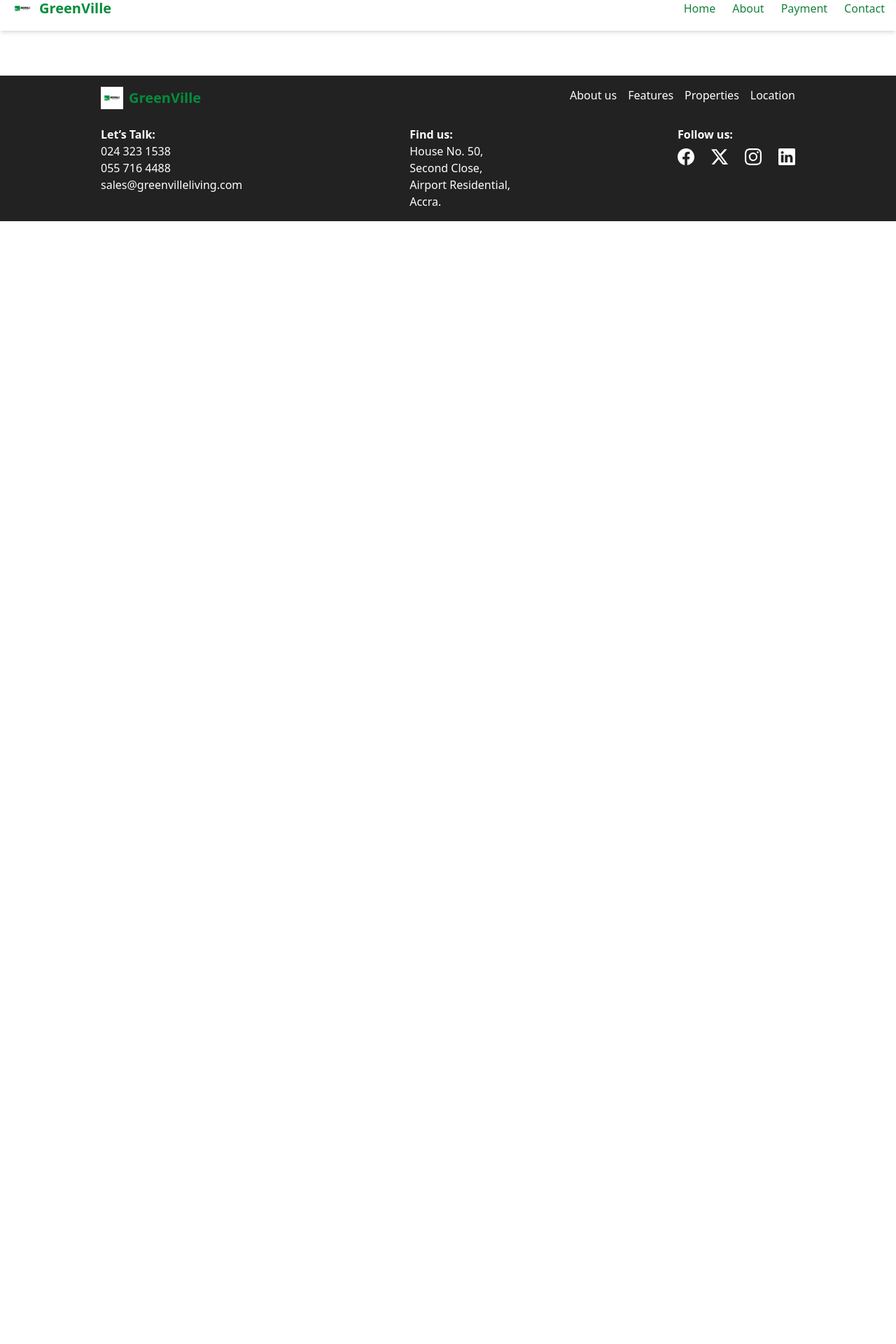
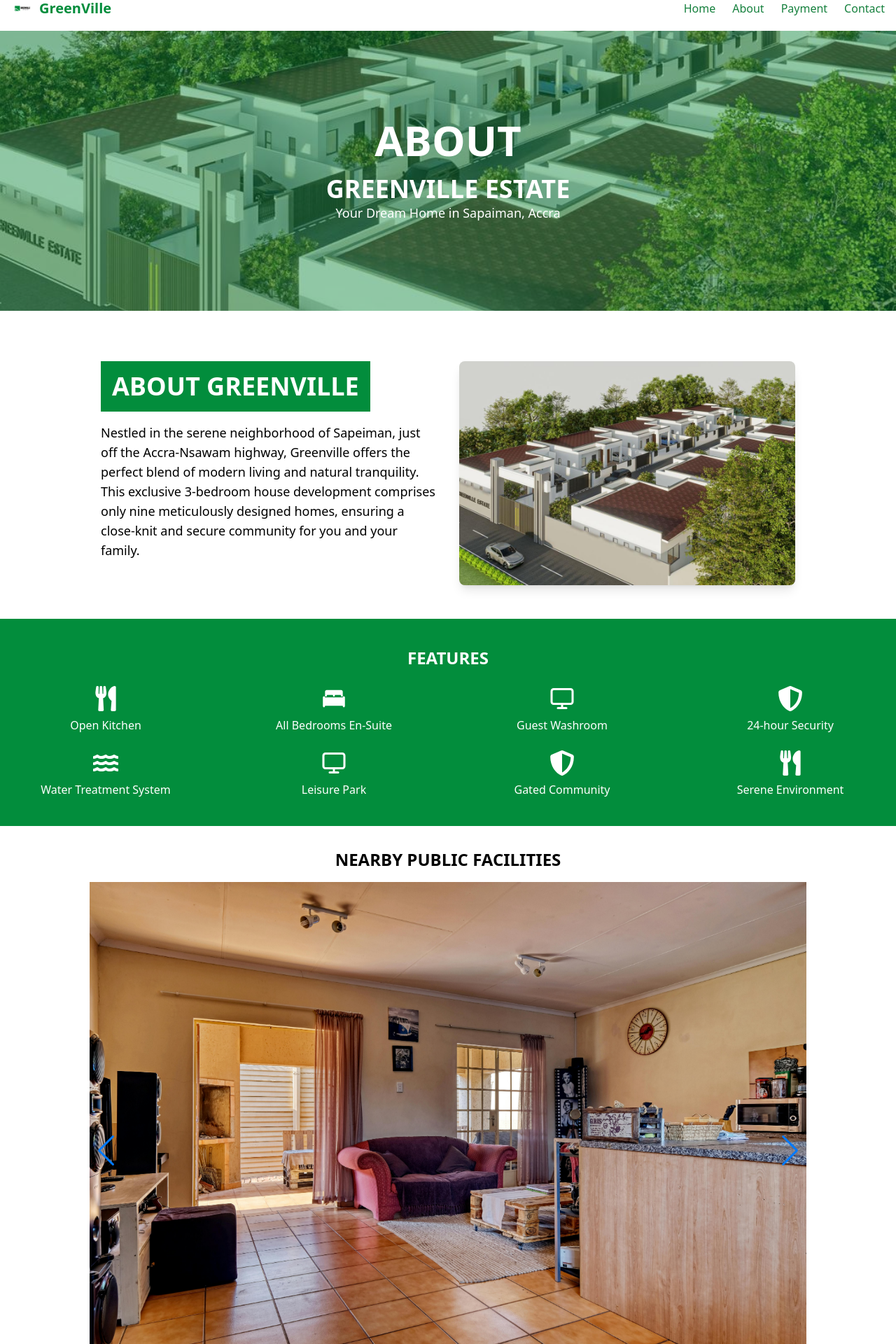
Before and after one commit to RuthNyankum/GreenVille, a React (Vite) app: page /about-us in a window 1280 px wide. Shown: the part 20-1940 px from the top of the page at 70% size. Before the commit the page ends 800 px from the top, so only its background shows below. Built offline with nearby package versions, Linux system fonts and the light colour scheme.

Commit message:
added footer

```diff
--- a/package.json
+++ b/package.json
@@ -13,7 +13,8 @@
     "react": "^18.3.1",
     "react-dom": "^18.3.1",
     "react-icons": "^5.3.0",
-    "react-router-dom": "^6.26.2"
+    "react-router-dom": "^6.26.2",
+    "swiper": "^11.1.11"
   },
   "devDependencies": {
     "@eslint/js": "^9.9.0",
--- /dev/null
+++ b/src/pages/about/aboutHero.jsx
@@ -0,0 +1,29 @@
+import React from 'react';
+import img1 from '../../assets/images/img1.jpg';
+
+const AboutHero = () => {
+  return (
+    <div>
+      <div
+        className="relative h-[50vh] bg-cover bg-center flex flex-col justify-center items-center text-white"
+        style={{ backgroundImage: `url(${img1})` }}
+      >
+        {/* Green shadow overlay */}
+        <div className="absolute inset-0 bg-primary bg-opacity-40"></div>
+
+        {/* Content */}
+        <div className="relative z-10 p-8 text-center">
+          <h1 className="text-6xl font-bold">ABOUT</h1>
+          {/* </div> */}
+
+          {/* <div className="mt-5"> */}
+          <h1 className="text-4xl font-bold mt-5">GREENVILLE ESTATE</h1>
+          <p className="text-lg ">Your Dream Home in Sapaiman, Accra</p>
+          {/* </div> */}
+        </div>
+      </div>
+    </div>
+  );
+};
+
+export default AboutHero;
--- /dev/null
+++ b/src/pages/about/features.jsx
@@ -0,0 +1,139 @@
+// import React from 'react';
+// import { FaUtensils, FaShieldAlt, FaWater } from 'react-icons/fa';
+// import { IoIosBed } from 'react-icons/io';
+// import { FiMonitor } from 'react-icons/fi';
+
+// // Features Data
+// const featuresData = [
+//   {
+//     id: 1,
+//     name: 'Open Kitchen',
+//     icon: <FaUtensils className="text-4xl mx-auto mb-2" />,
+//   },
+//   {
+//     id: 2,
+//     name: 'All Bedrooms En-Suite',
+//     icon: <IoIosBed className="text-4xl mx-auto mb-2" />,
+//   },
+//   {
+//     id: 3,
+//     name: 'Guest Washroom',
+//     icon: <FiMonitor className="text-4xl mx-auto mb-2" />,
+//   },
+//   {
+//     id: 4,
+//     name: '24-hour Security',
+//     icon: <FaShieldAlt className="text-4xl mx-auto mb-2" />,
+//   },
+//   {
+//     id: 5,
+//     name: 'Water Treatment System',
+//     icon: <FaWater className="text-4xl mx-auto mb-2" />,
+//   },
+//   {
+//     id: 6,
+//     name: 'Leisure Park',
+//     icon: <FiMonitor className="text-4xl mx-auto mb-2" />,
+//   },
+//   {
+//     id: 7,
+//     name: 'Gated Community',
+//     icon: <FaShieldAlt className="text-4xl mx-auto mb-2" />,
+//   },
+//   {
+//     id: 8,
+//     name: 'Serene Environment',
+//     icon: <FaUtensils className="text-4xl mx-auto mb-2" />,
+//   },
+// ];
+
+// const Features = () => {
+//   return (
+//     <div className="bg-primary text-white py-10">
+//       <h2 className="text-center text-lg md:text-2xl font-bold mb-6">
+//         FEATURES
+//       </h2>
+//       {/* Features List */}
+//       <div className="grid grid-cols-1 sm:grid-cols-2 md:grid-cols-4 gap-6 text-center">
+//         {featuresData.map((feature) => (
+//           <div key={feature.id}>
+//             {feature.icon}
+//             <p>{feature.name}</p>
+//           </div>
+//         ))}
+//       </div>
+//     </div>
+//   );
+// };
+
+// export default Features;
+
+import React from 'react';
+import { FaUtensils, FaShieldAlt, FaWater } from 'react-icons/fa';
+import { IoIosBed } from 'react-icons/io';
+import { FiMonitor } from 'react-icons/fi';
+
+// Features Data
+const featuresData = [
+  {
+    id: 1,
+    name: 'Open Kitchen',
+    icon: <FaUtensils className="text-4xl mx-auto mb-2" />,
+  },
+  {
+    id: 2,
+    name: 'All Bedrooms En-Suite',
+    icon: <IoIosBed className="text-4xl mx-auto mb-2" />,
+  },
+  {
+    id: 3,
+    name: 'Guest Washroom',
+    icon: <FiMonitor className="text-4xl mx-auto mb-2" />,
+  },
+  {
+    id: 4,
+    name: '24-hour Security',
+    icon: <FaShieldAlt className="text-4xl mx-auto mb-2" />,
+  },
+  {
+    id: 5,
+    name: 'Water Treatment System',
+    icon: <FaWater className="text-4xl mx-auto mb-2" />,
+  },
+  {
+    id: 6,
+    name: 'Leisure Park',
+    icon: <FiMonitor className="text-4xl mx-auto mb-2" />,
+  },
+  {
+    id: 7,
+    name: 'Gated Community',
+    icon: <FaShieldAlt className="text-4xl mx-auto mb-2" />,
+  },
+  {
+    id: 8,
+    name: 'Serene Environment',
+    icon: <FaUtensils className="text-4xl mx-auto mb-2" />,
+  },
+];
+
+const Features = () => {
+  return (
+    <div className="bg-primary text-white py-10">
+      <h2 className="text-center text-lg md:text-2xl font-bold mb-6">
+        FEATURES
+      </h2>
+      {/* Features List */}
+      <div className="grid grid-cols-2 sm:grid-cols-2 md:grid-cols-4 gap-6 text-center">
+        {featuresData.map((feature) => (
+          <div key={feature.id}>
+            {feature.icon}
+            <p>{feature.name}</p>
+          </div>
+        ))}
+      </div>
+    </div>
+  );
+};
+
+export default Features;
--- a/src/pages/about/index.jsx
+++ b/src/pages/about/index.jsx
@@ -1,11 +1,21 @@
 import React from 'react';
 import Navbar from '../../component/navbar';
 import Footer from '../../component/footer';
+import AboutHero from './aboutHero';
+import HomeAbout from '../home/homeAbout';
+import Features from './features';
+import ContactUs from '../home/contactUs';
+import PublicFacilities from './publicFacilities';
 
 const About = () => {
   return (
     <div>
       <Navbar />
+      <AboutHero />
+      <HomeAbout />
+      <Features />
+      <PublicFacilities />
+      <ContactUs />
       <Footer />
     </div>
   );
--- /dev/null
+++ b/src/pages/about/publicFacilities.jsx
@@ -0,0 +1,164 @@
+// // import React from 'react';
+// // import img1 from '../../assets/images/h4.jpg';
+// // import img2 from '../../assets/images/h2.jpg';
+// // import img3 from '../../assets/images/img4.jpg';
+// // import img4 from '../../assets/images/img5.jpg';
+// // import img5 from '../../assets/images/h5.jpg';
+
+// // const PublicFacilities = () => {
+// //   return (
+// //     <div>
+// //       <h1>NEARBY PUBLIC FACILITIES</h1>
+// //     </div>
+// //   );
+// // };
+
+// // export default PublicFacilities;
+
+// import React from 'react';
+// // import { Swiper, SwiperSlide } from 'swiper/react';
+// import 'swiper/css';
+// import 'swiper/css/navigation';
+// import 'swiper/css/pagination';
+// import { Navigation, Pagination } from 'swiper/modules';
+
+// // Import your images
+// import img1 from '../../assets/images/h4.jpg';
+// import img2 from '../../assets/images/h2.jpg';
+// import img3 from '../../assets/images/img4.jpg';
+// import img4 from '../../assets/images/img5.jpg';
+// import img5 from '../../assets/images/h5.jpg';
+// import { Swiper, SwiperSlide } from 'swiper/react';
+
+// const PublicFacilities = () => {
+//   return (
+//     <div className="my-8">
+//       <h1 className="text-center text-2xl font-bold mb-4">
+//         NEARBY PUBLIC FACILITIES
+//       </h1>
+
+//       {/* Swiper Carousel */}
+//       <Swiper
+//         spaceBetween={50}
+//         slidesPerView={1}
+//         navigation
+//         pagination={{ clickable: true }}
+//         loop={true}
+//         modules={[Navigation, Pagination]}
+//         className="w-full max-w-screen-lg mx-auto"
+//       >
+//         <SwiperSlide>
+//           <img
+//             src={img1}
+//             alt="Facility 1"
+//             className="w-full h-auto object-cover"
+//           />
+//         </SwiperSlide>
+//         <SwiperSlide>
+//           <img
+//             src={img2}
+//             alt="Facility 2"
+//             className="w-full h-auto object-cover"
+//           />
+//         </SwiperSlide>
+//         <SwiperSlide>
+//           <img
+//             src={img3}
+//             alt="Facility 3"
+//             className="w-full h-auto object-cover"
+//           />
+//         </SwiperSlide>
+//         <SwiperSlide>
+//           <img
+//             src={img4}
+//             alt="Facility 4"
+//             className="w-full h-auto object-cover"
+//           />
+//         </SwiperSlide>
+//         <SwiperSlide>
+//           <img
+//             src={img5}
+//             alt="Facility 5"
+//             className="w-full h-auto object-cover"
+//           />
+//         </SwiperSlide>
+//       </Swiper>
+//     </div>
+//   );
+// };
+
+// export default PublicFacilities;
+
+import React from 'react';
+import { Swiper, SwiperSlide } from 'swiper/react';
+import 'swiper/css';
+import 'swiper/css/navigation';
+import 'swiper/css/pagination';
+import { Navigation, Pagination, Autoplay } from 'swiper/modules';
+
+// Import your images
+import img1 from '../../assets/images/h4.jpg';
+import img2 from '../../assets/images/h2.jpg';
+import img3 from '../../assets/images/img4.jpg';
+import img4 from '../../assets/images/img5.jpg';
+import img5 from '../../assets/images/h5.jpg';
+
+const PublicFacilities = () => {
+  return (
+    <div className="my-8">
+      <h1 className="text-center text-2xl font-bold mb-4">
+        NEARBY PUBLIC FACILITIES
+      </h1>
+
+      {/* Swiper Carousel */}
+      <Swiper
+        spaceBetween={50}
+        slidesPerView={1}
+        navigation
+        pagination={{ clickable: true }}
+        loop={true}
+        autoplay={{ delay: 3000, disableOnInteraction: false }} // Autoplay settings
+        modules={[Navigation, Pagination, Autoplay]}
+        className="w-full max-w-screen-lg mx-auto"
+      >
+        <SwiperSlide>
+          <img
+            src={img1}
+            alt="Facility 1"
+            className="w-full h-auto object-cover"
+          />
+        </SwiperSlide>
+        <SwiperSlide>
+          <img
+            src={img2}
+            alt="Facility 2"
+            className="w-full h-auto object-cover"
+          />
+        </SwiperSlide>
+        <SwiperSlide>
+          <img
+            src={img3}
+            alt="Facility 3"
+            className="w-full h-auto object-cover"
+          />
+        </SwiperSlide>
+        <SwiperSlide>
+          <img
+            src={img4}
+            alt="Facility 4"
+            className="w-full h-auto object-cover"
+          />
+        </SwiperSlide>
+        <SwiperSlide>
+          <img
+            src={img5}
+            alt="Facility 5"
+            className="w-full h-auto object-cover"
+          />
+        </SwiperSlide>
+      </Swiper>
+    </div>
+  );
+};
+
+export default PublicFacilities;
```
Also changed, not shown: 1 other file (tests, documents, lock files or other folders).
